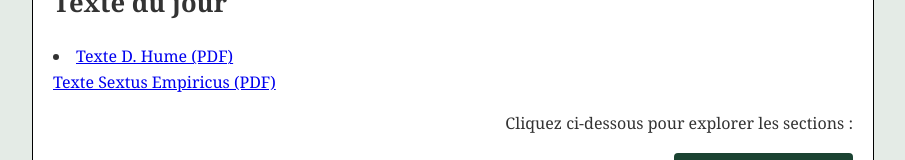
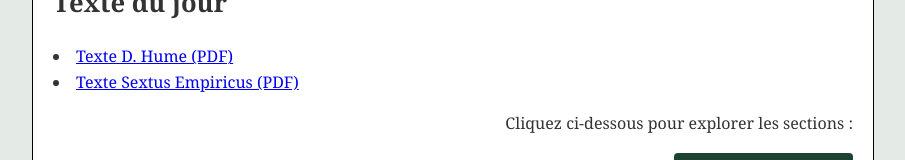
Before and after one commit to PhiloAMLB/exercice-philo, a plain HTML site: page exercices.html in a window 1280 px wide. Shown: the part 313-473 px from the top of the page, without its empty margins (187-1092 px from the left). Drawn offline with Linux system fonts and the light colour scheme.

Commit message:
Fix list item for Sextus Empiricus link

```diff
--- a/exercices.html
+++ b/exercices.html
@@ -78,7 +78,7 @@
 
     <h1>Texte du jour</h1>
     <li><a href="FDRHUME.pdf" target="_blank" rel="noopener">Texte D. Hume (PDF)</a></li>
-    <a href="Exercice%20facultatif%20FDR%20sceptique.pdf" target="_blank" rel="noopener">Texte Sextus Empiricus (PDF)</a>
+    <li><a href="Exercice%20facultatif%20FDR%20sceptique.pdf" target="_blank" rel="noopener">Texte Sextus Empiricus (PDF)</a></li>
 
     <div style="text-align: right;">
         <p>Cliquez ci-dessous pour explorer les sections :</p>
```
